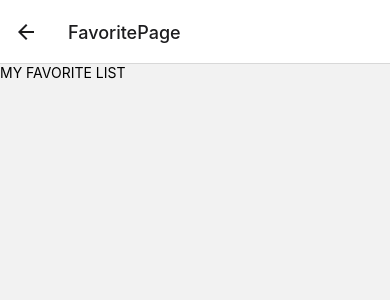
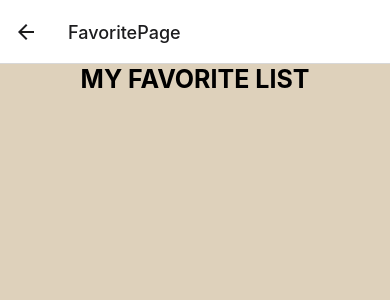
Before and after one commit to praaly/cocktails, a React Native app: screen /FavoritePage in a window 390 px wide. Shown: the top 300 px of the page. Built offline with nearby package versions, Linux system fonts and the light colour scheme.

Commit message:
adding styles to navigation bar

```diff
--- a/disconnectIcon.js
+++ b/disconnectIcon.js
@@ -20,6 +20,7 @@ const DisconnectIcon = () => {
 const styles = StyleSheet.create({
   container: {
     flex: 1,
+    marginLeft: 310,
   },
 });
 
--- a/favorite.js
+++ b/favorite.js
@@ -20,6 +20,7 @@ const FavoriteIcon = () => {
 const styles = StyleSheet.create({
   container: {
     flex: 1,
+    marginLeft: 10,
   },
 });
 
--- a/favoritePage.js
+++ b/favoritePage.js
@@ -1,19 +1,37 @@
 import React from 'react';
 import {StyleSheet, Text, View} from 'react-native';
+import {SafeAreaView} from 'react-native-safe-area-context';
 
 const FavoritePage = () => {
   return (
-    <View style={styles.container}>
-      <Text>MY FAVORITE LIST</Text>
-    </View>
+    <SafeAreaView
+      style={
+        (styles.container,
+        {
+          backgroundColor: '#ded1bb',
+          height: '100%',
+          alignItems: 'center',
+        })
+      }>
+      <View>
+        <Text
+          style={
+            (styles.Text,
+            {
+              fontSize: 25,
+              fontWeight: 'bold',
+            })
+          }>
+          MY FAVORITE LIST
+        </Text>
+      </View>
+    </SafeAreaView>
   );
 };
 
 const styles = StyleSheet.create({
   container: {
-    textAlign: 'center',
-    margiLeft: 'auto',
-    marginRight: 'auto',
+    flex: 1,
   },
 });
 
--- a/navigationBar.js
+++ b/navigationBar.js
@@ -16,7 +16,7 @@ const NavigationBar = () => {
 
 const styles = StyleSheet.create({
   boxBlue: {
-    backgroundColor: 'grey',
+    backgroundColor: '#337',
   },
   icons: {
     flexDirection: 'row',
```
